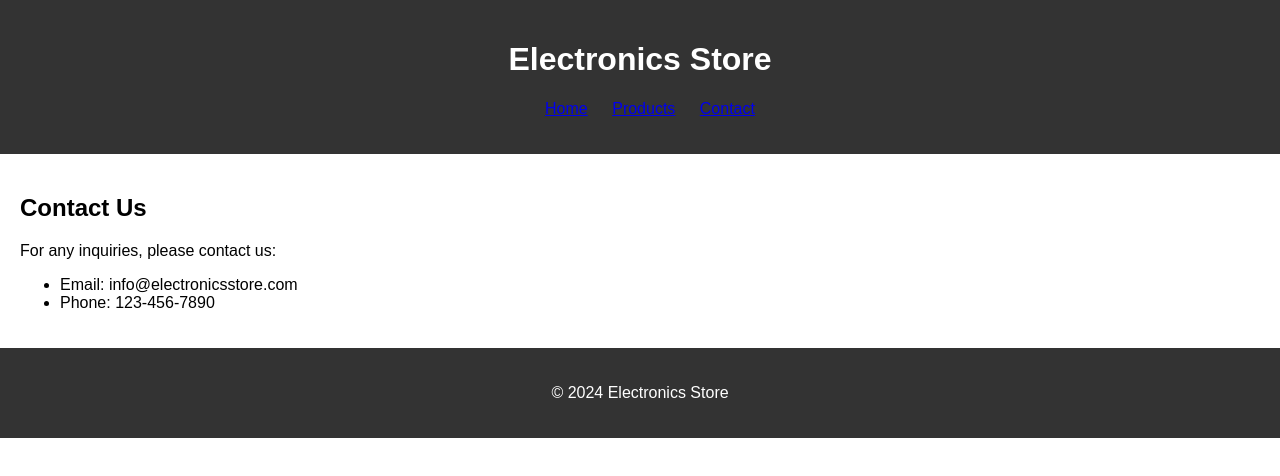
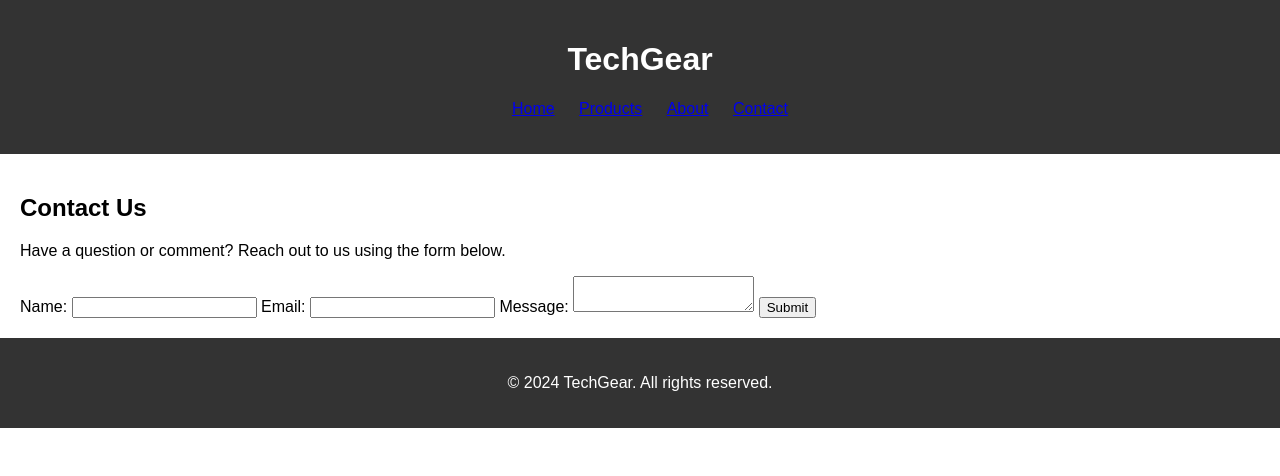
Before and after one commit to DJ-CheeF/techsite, a plain HTML site: page contact.html in a window 1280 px wide. Drawn offline with Linux system fonts and the light colour scheme.

Commit message:
Update contact.html

```diff
--- a/contact.html
+++ b/contact.html
@@ -3,32 +3,40 @@
 <head>
     <meta charset="UTF-8">
     <meta name="viewport" content="width=device-width, initial-scale=1.0">
-<title>Contact</title>
     <link rel="stylesheet" href="styles.css">
+    <title>Contact - TechGear</title>
 </head>
 <body>
     <header>
-    <h1>Electronics Store</h1>
+        <h1>TechGear</h1>
         <nav>
             <ul>
                 <li><a href="index.html">Home</a></li>
                 <li><a href="products.html">Products</a></li>
+                <li><a href="about.html">About</a></li>
                 <li><a href="contact.html">Contact</a></li>
             </ul>
         </nav>
     </header>
 
     <main>
+        <section class="contact">
             <h2>Contact Us</h2>
-    <p>For any inquiries, please contact us:</p>
-    <ul>
-      <li>Email: info@electronicsstore.com</li>
-      <li>Phone: 123-456-7890</li>
-    </ul>
+            <p>Have a question or comment? Reach out to us using the form below.</p>
+            <form action="submit_form.php" method="post">
+                <label for="name">Name:</label>
+                <input type="text" id="name" name="name" required>
+                <label for="email">Email:</label>
+                <input type="email" id="email" name="email" required>
+                <label for="message">Message:</label>
+                <textarea id="message" name="message" required></textarea>
+                <button type="submit">Submit</button>
+            </form>
+        </section>
     </main>
 
     <footer>
-    <p>&copy; 2024 Electronics Store</p>
+        <p>&copy; 2024 TechGear. All rights reserved.</p>
     </footer>
 </body>
 </html>
```
Lines whose indentation alone changed are shown as unchanged.
